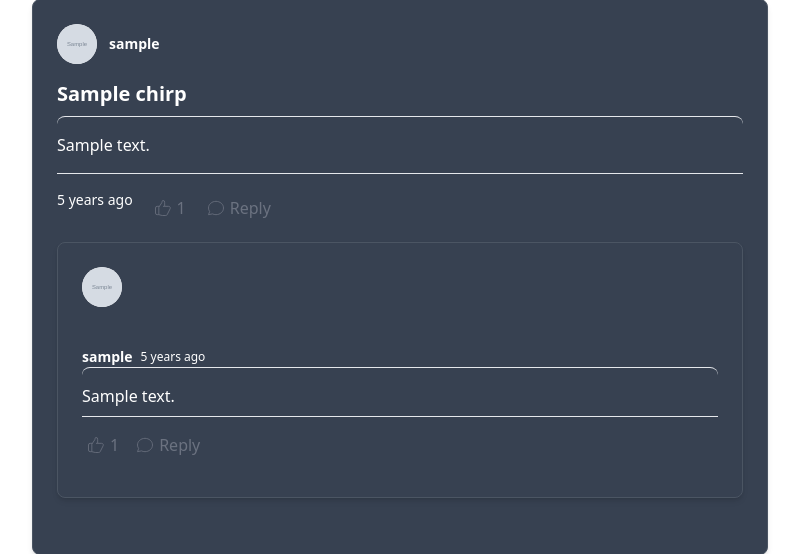
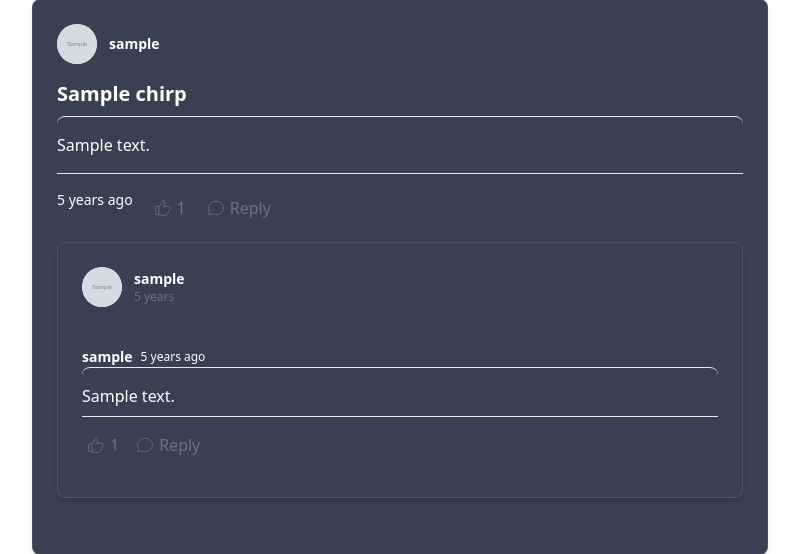
Before and after one commit to eidorb90/chirper, a Django app: page / in a window 1280 px wide. Shown: the part 483-1037 px from the top of the page, without its empty margins (240-1039 px from the left). Run offline with Django 5.2, Linux system fonts and the light colour scheme; a user stored in the database is signed in; tables that the repository leaves empty hold one stand-in row (values such as "Sample post"); grey boxes marked "Sample" are stand-in pictures; some libraries are stand-ins or nearby versions.

```diff
--- a/Chirper/Chirper_app/templates/reply_list.html
+++ b/Chirper/Chirper_app/templates/reply_list.html
@@ -20,7 +20,10 @@
                                 {{chirp.author}}
                                 <div class="tooltip-arrow" data-popper-arrow></div>
                             </div>
-
+                            <div class="flex flex-col">
+                                <span class="font-semibold text-sm">{{ replies.0.author.username}}</span>
+                                <span class="text-gray-500 text-xs">{{replies.0.created_at|timesince }}</span>
+                            </div>
                         </div>
                     </div>
 
```
